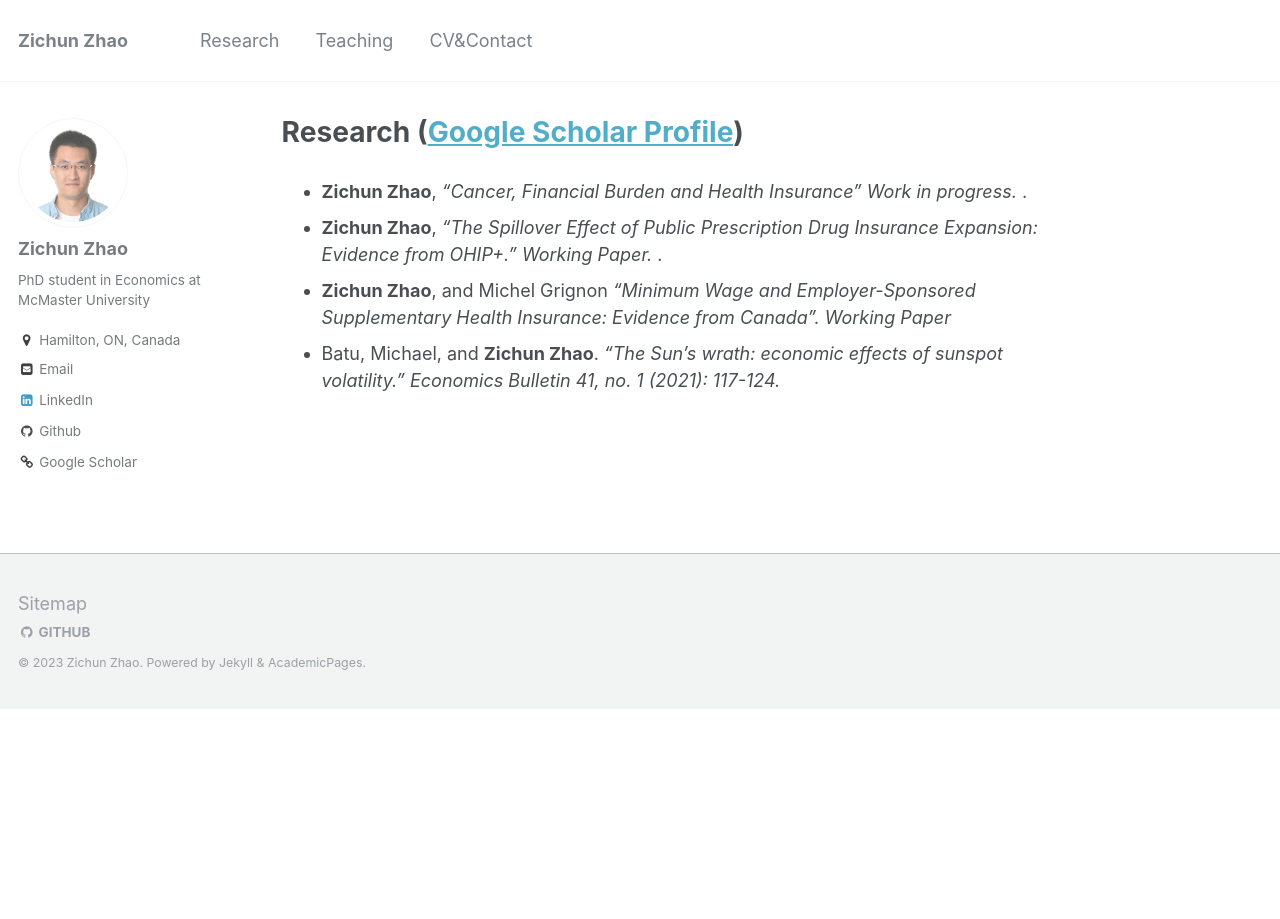
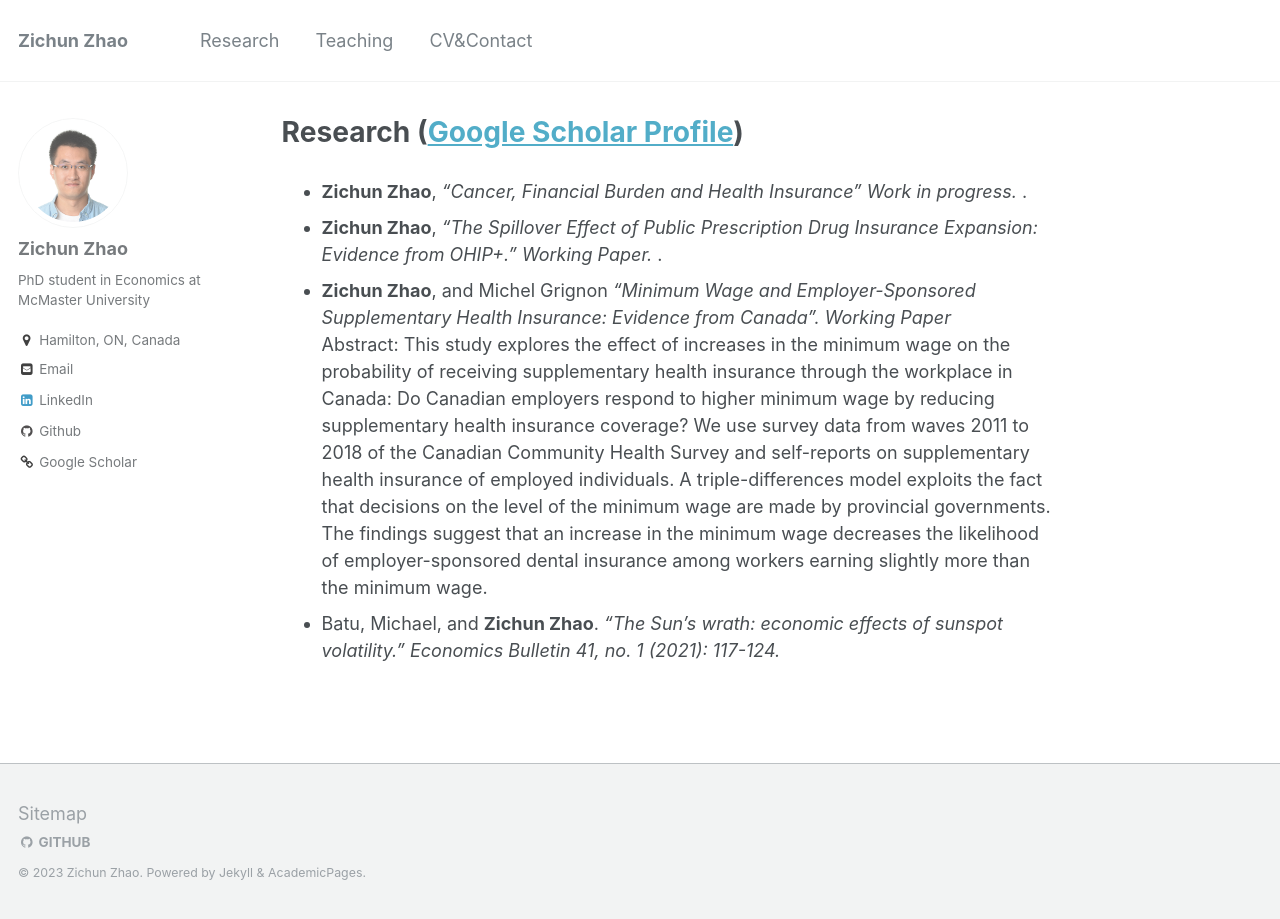
Before and after one commit to zichunzhao/zichunzhao.github.io, a Jekyll site: the page built from _pages/publications.md, in a window 1280 px wide. Built offline with Jekyll 4.4.1, drawn with Linux system fonts in a browser that asks for light colours.

Commit message:
Update publications.md

```diff
--- a/_pages/publications.md
+++ b/_pages/publications.md
@@ -6,4 +6,5 @@ author_profile: true
 * <b>Zichun Zhao</b>, <i>"Cancer, Financial Burden and Health Insurance" Work in progress. </i>.<br>
 * <b>Zichun Zhao</b>, <i>"The Spillover Effect of Public Prescription Drug Insurance Expansion: Evidence from OHIP+." Working Paper. </i>.<br>
 * <b>Zichun Zhao</b>, and Michel Grignon  <i>"Minimum Wage and Employer-Sponsored Supplementary Health Insurance: Evidence from Canada". Working Paper</i><br>
+Abstract: This study explores the effect of increases in the minimum wage on the probability of receiving supplementary health insurance through the workplace in Canada: Do Canadian employers respond to higher minimum wage by reducing supplementary health insurance coverage? We use survey data from waves 2011 to 2018 of the Canadian Community Health Survey and self-reports on supplementary health insurance of employed individuals. A triple-differences model exploits the fact that decisions on the level of the minimum wage are made by provincial governments. The findings suggest that an increase in the minimum wage decreases the likelihood of employer-sponsored dental insurance among workers earning slightly more than the minimum wage.
 * Batu, Michael, and <b>Zichun Zhao</b>.  <i>"The Sun's wrath: economic effects of sunspot volatility." Economics Bulletin 41, no. 1 (2021): 117-124.</i><br>
```
